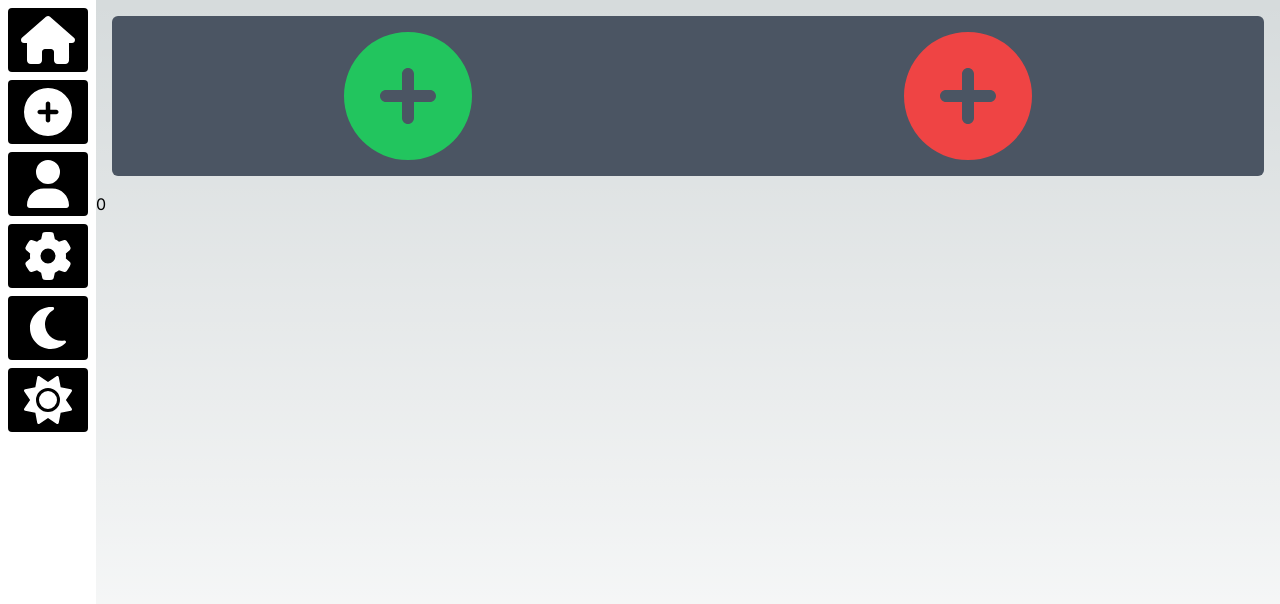
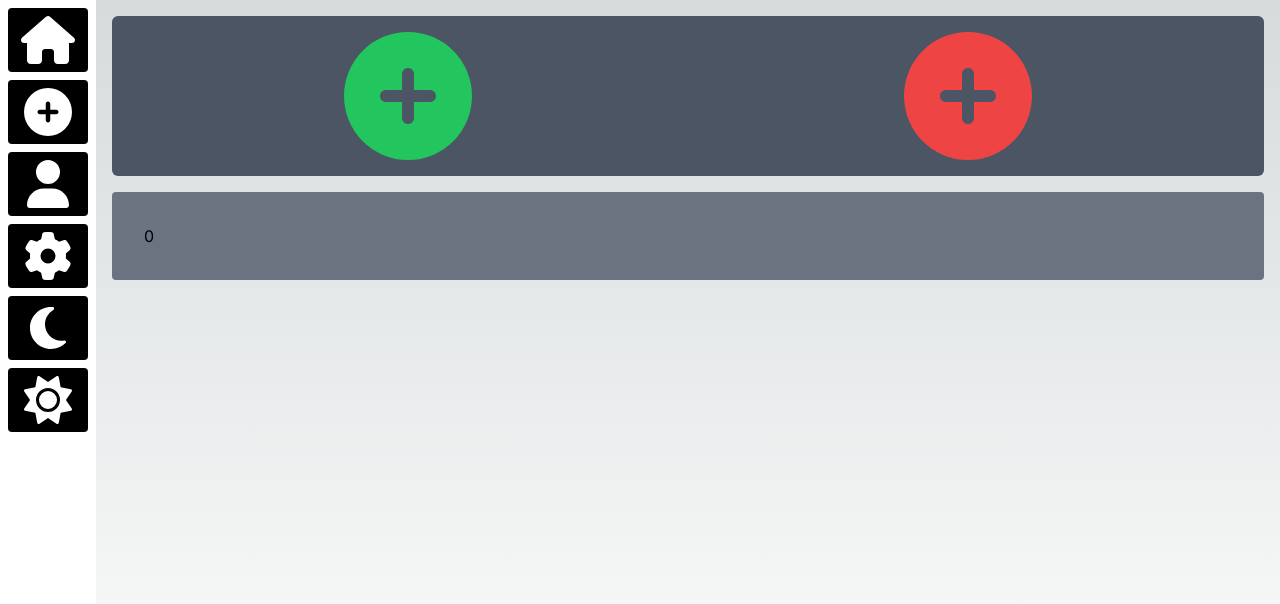
Before and after one commit to 11amanraj/expense-manager, a Next.js app: page / in a window 1280 px wide. Shown: the top 604 px of the page. Built offline with nearby package versions, Linux system fonts and the light colour scheme.

Commit message:
Added styling

```diff
--- a/app/page.tsx
+++ b/app/page.tsx
@@ -9,7 +9,7 @@ export default function Home() {
   return (
     <section>
       <AddEntry />
-      <div>{balance}</div>
+      <div className='bg-gray-500 m-4 p-8 rounded'>{balance}</div>
     </section>
   )
 }
```
